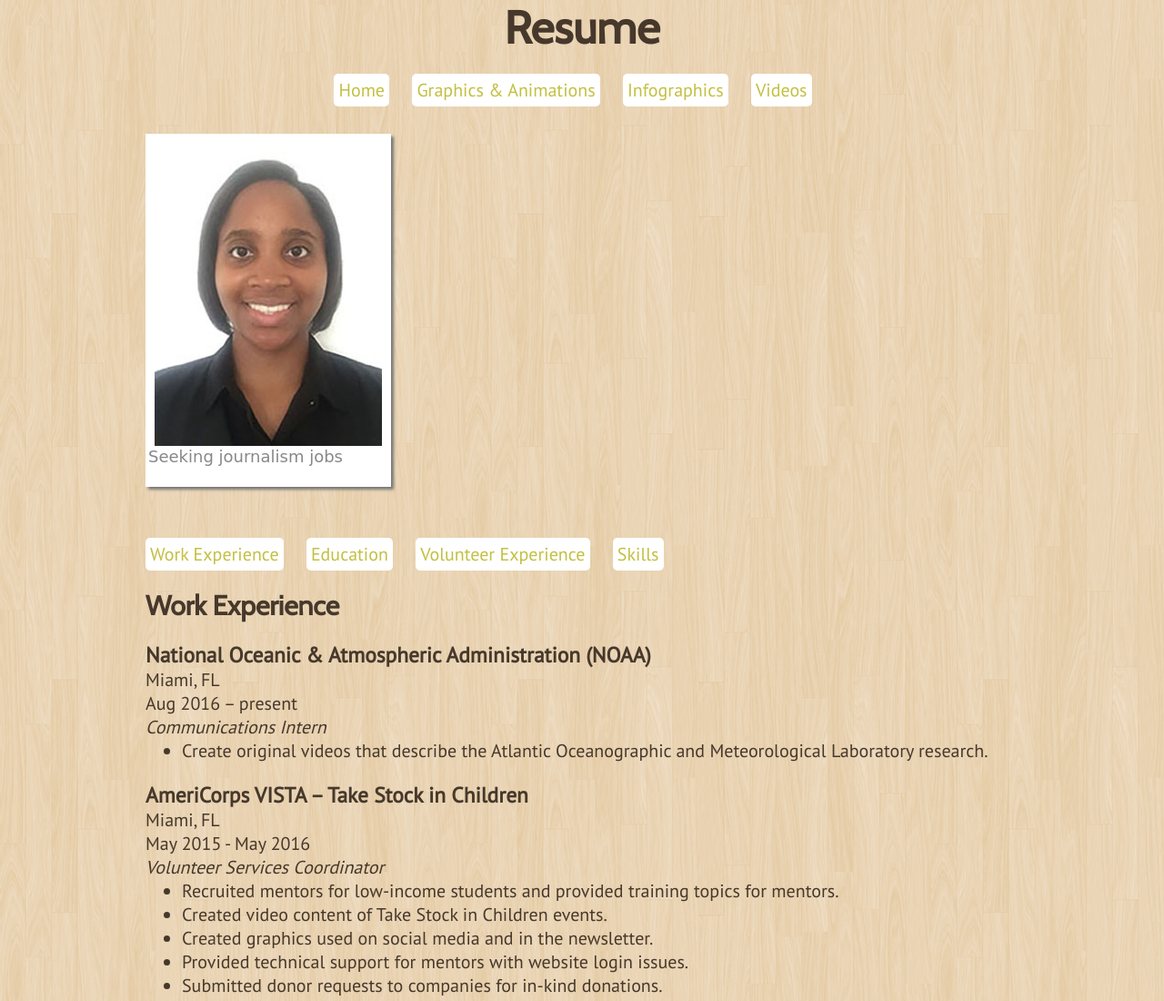
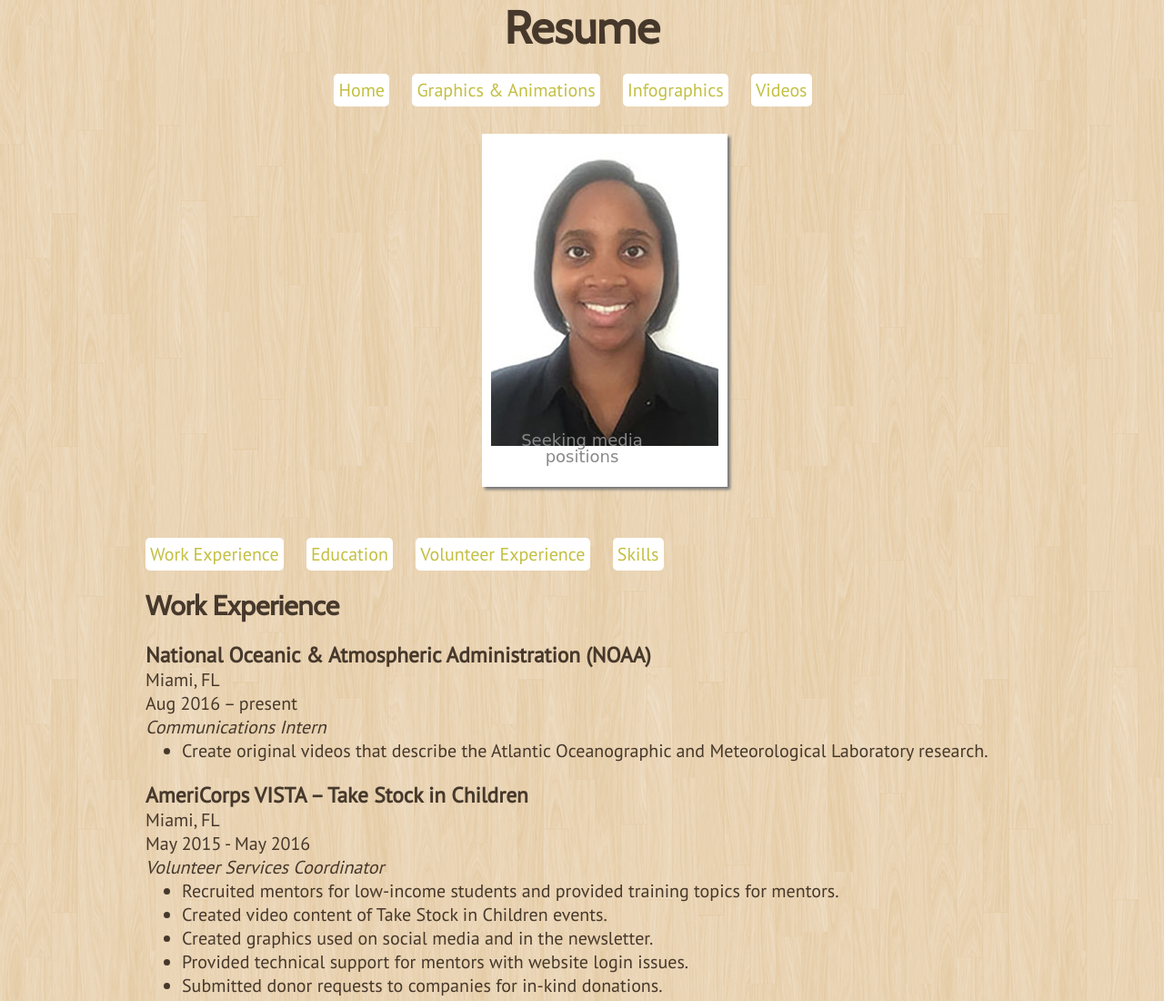
Before and after one commit to morganmann305/morganmann305.github.io, a plain HTML site: page my_resume.html in a window 1280 px wide. Shown: the top 1100 px of the page at 91% size. Drawn offline with nearby package versions, Linux system fonts and the light colour scheme.

Commit message:
aligning text and images
Aligned content on pages

```diff
--- a/css/style_website.css
+++ b/css/style_website.css
@@ -148,6 +148,7 @@
   margin-bottom: 30px;
 }
 
+
 .center {
 text-align: center;
 }
@@ -155,6 +156,8 @@
 .polaroid {
   position: relative;
   width: 220px;
+  display: block;
+  margin: 0 auto;
 }
 
 .polaroid img {
--- a/my_resume.html
+++ b/my_resume.html
@@ -22,7 +22,7 @@
 </nav>
 
 <div class="polaroid" id="resume">
-<p>Seeking journalism jobs</p>
+<p>Seeking media positions</p>
 <img src="images/linkedin-pic-1.jpg" alt="resume"/>
 </div>
 
```
